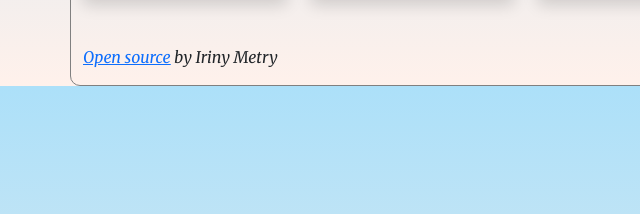
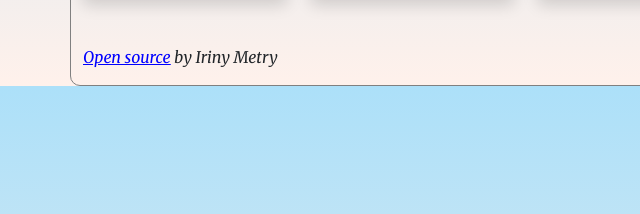
Before and after one commit to irinymetry/weather-application, a plain HTML site: page index.html in a window 1280 px wide. Shown: the part 534-748 px from the top of the page, 0-640 px from the left. Drawn offline with nearby package versions, Linux system fonts and the light colour scheme.

Commit message:
updated open source link with GitHub-link

```diff
--- a/index.html
+++ b/index.html
@@ -78,7 +78,7 @@
                 </div>
             </div>
         </div>
-        <p class="open-source"><span><a href="http://https://github.com/irinymetry/weather-application">Open source</a></span>
+        <p class="open-source"><span><a class="github-link" href="https://github.com/irinymetry/weather-application">Open source</a></span>
             by Iriny Metry</p>
     </div>
 
--- a/style.css
+++ b/style.css
@@ -66,3 +66,6 @@ p {
 .open-source {
   font-weight: lighter;
 }
+.github-link {
+  color: blue;
+}
```
